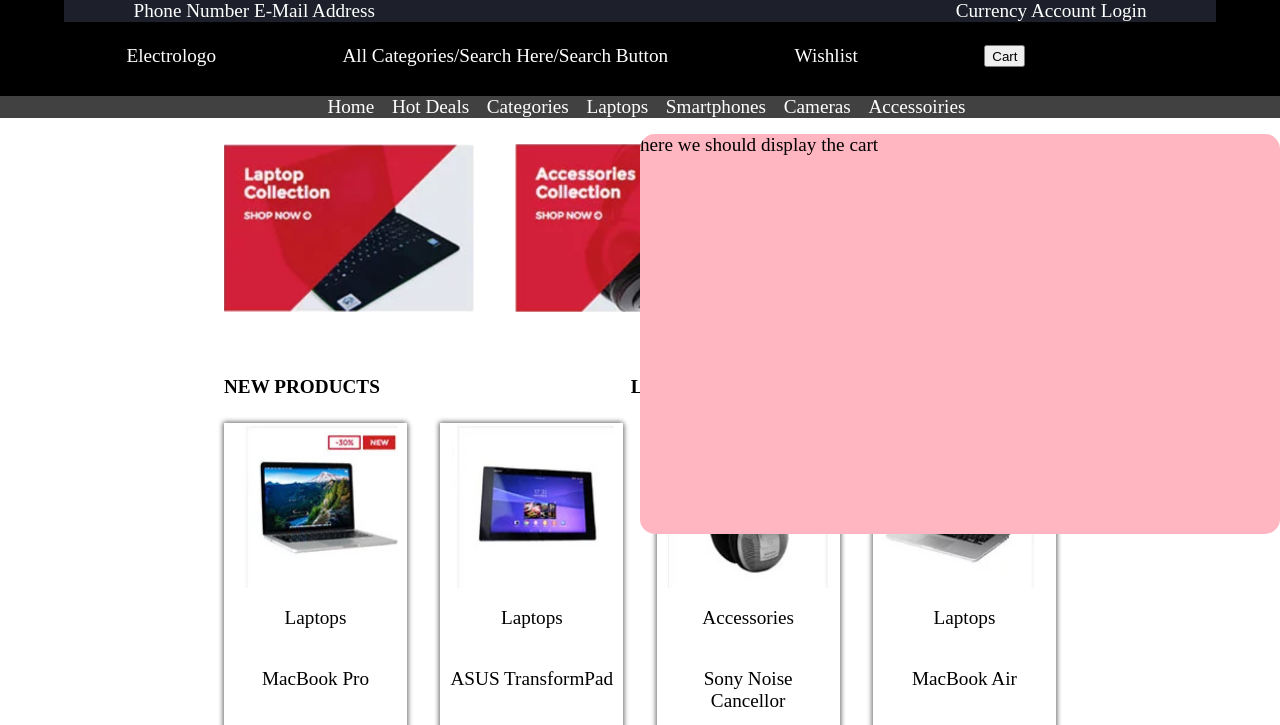
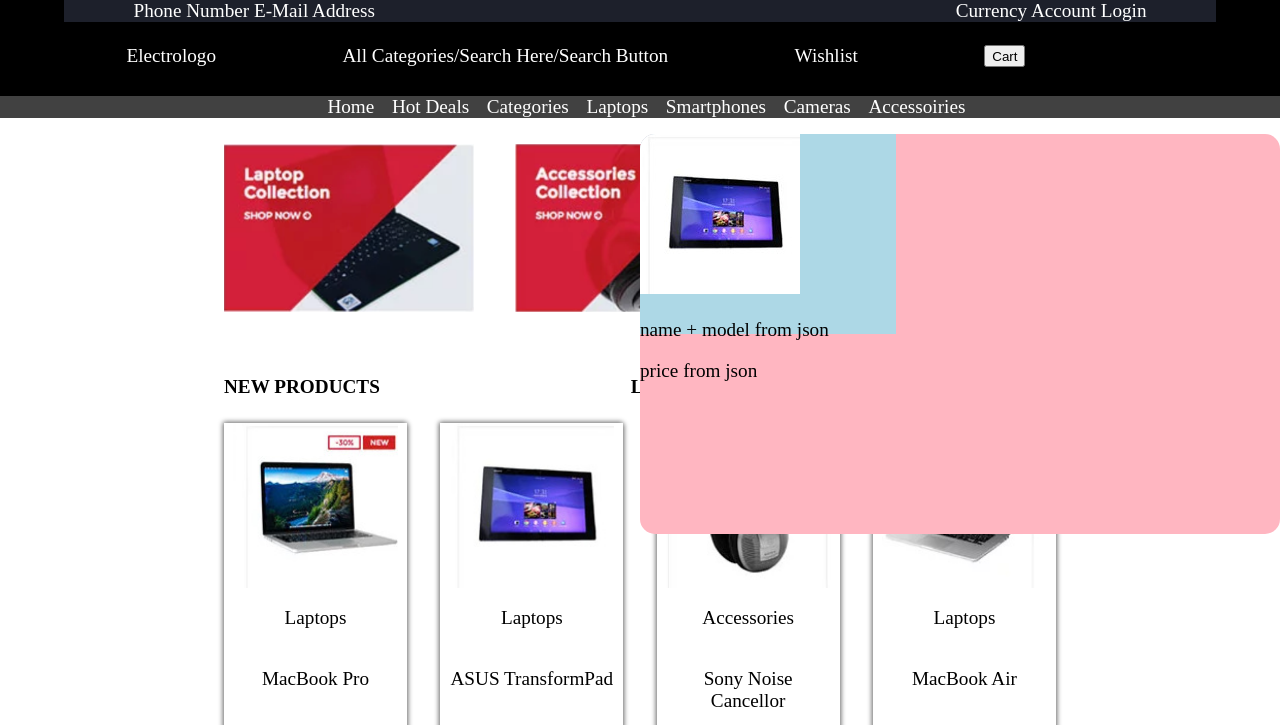
Before and after one commit to aliravn/CF-20190729-shoppingCart, a plain HTML site: page shopping_cart/index.html in a window 1280 px wide. Both pictures are taken after a click on the button "Cart". Shown: the top 725 px of the page. Drawn offline with Linux system fonts and the light colour scheme.

Commit message:
add content inside the cartbox

```diff
--- a/shopping_cart/css/shopstyle.css
+++ b/shopping_cart/css/shopstyle.css
@@ -45,6 +45,12 @@ nav {
   overflow: auto; /* Enable scroll if needed */
   background-color: lightpink; /* Fallback color */
   border-radius: 15px
+}
+
+.cartBox {
+  background-color: lightblue;
+  width: 40%;
+  height: 50%
 }
 
 
--- a/shopping_cart/index.html
+++ b/shopping_cart/index.html
@@ -32,7 +32,14 @@
 	</nav>
 
 	<main>
-		<div id="cart-content">here we should display the cart</div>
+		<div id="cart-content">
+			<div class="cartBox">
+				<img src="img/img_asus.jpeg">
+				<p>name + model from json</p>
+				<p>price from json</p>
+			</div>
+		</div>
+
 		<img class="top_box" src="img/img_lap.png">
 		<img class="top_box" src="img/img_acc.png">
 		<img class="top_box" src="img/img_cam.png">
--- a/shopping_cart/js/script.js
+++ b/shopping_cart/js/script.js
@@ -29,6 +29,7 @@ document.getElementById("cartBtn").addEventListener("click", showCart, false);
 function showCart() {
 	console.log(cart);
 	document.getElementById("cart-content").style.display = "initial";
+	// document.getElementById("cart-content").innerHTML = "Hello from cart box";
 }
 
 
```
